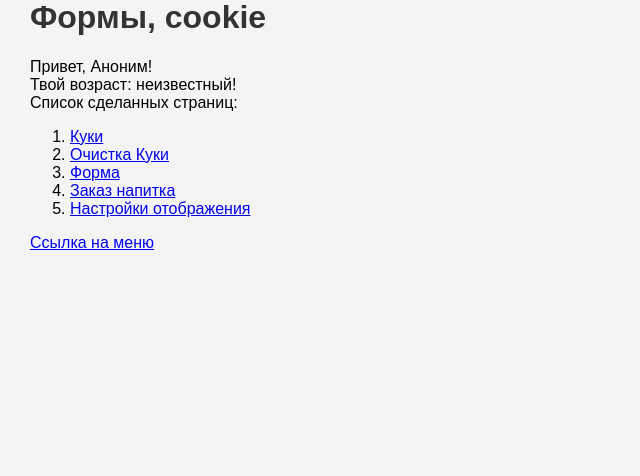
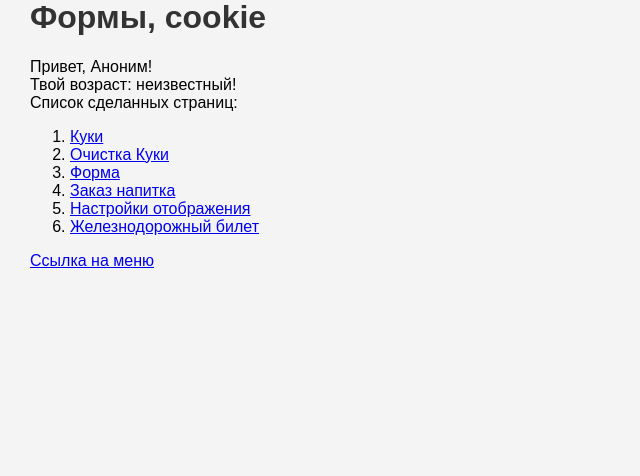
Before and after one commit to Azukoo/web-programming-labs-2, a Flask app: page /lab3/ in a window 1280 px wide. Shown: the part 140-616 px from the top of the page, without its empty margins (0-640 px from the left). Run offline with Flask 3, Linux system fonts and the light colour scheme.

Commit message:
Лабораторная 3

```diff
--- a/templates/lab3/lab3.html
+++ b/templates/lab3/lab3.html
@@ -1,16 +1,15 @@
 {% extends "base.html" %}
 
-{# номер лабораторной работы: #}
+
 {% block lab %}Лабораторная работа 3{% endblock %}
 
-{# основной контент: #}
 {% block main %}
     <h1>Формы, cookie</h1>
     <div>
-        Привет, <span style="color: {{name_color}}">{{ name }}</span>!
+        Привет, <span style="color: {{ name_color }}">{{ name }}</span>!
     </div>
     <div>
-        Твой возраст: <span style="color: {{age}}">{{ age }}</span>!
+        Твой возраст: <span style="color: {{ age }}">{{ age }}</span>!
     </div>
     <div>Список сделанных страниц:</div>
     <ol>
@@ -29,6 +28,9 @@
         <li>
             <a href="/lab3/settings">Настройки отображения</a>
         </li>
+        <li>
+            <a href="/lab3/ticket">Железнодорожный билет</a>
+        </li>
     </ol>
 
     <a href="/">Ссылка на меню</a>
```
